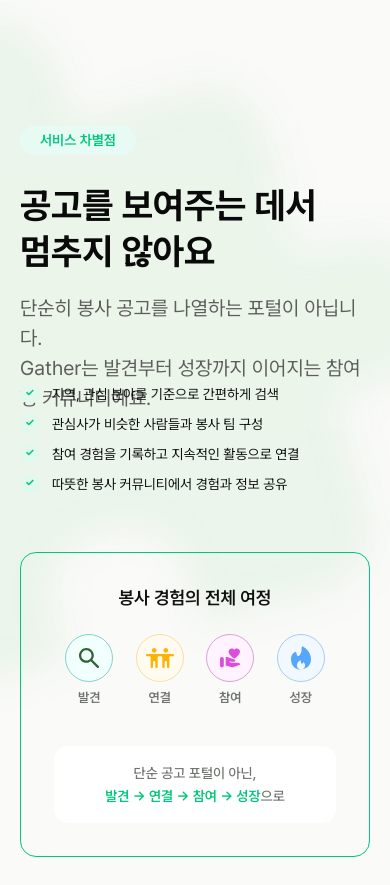
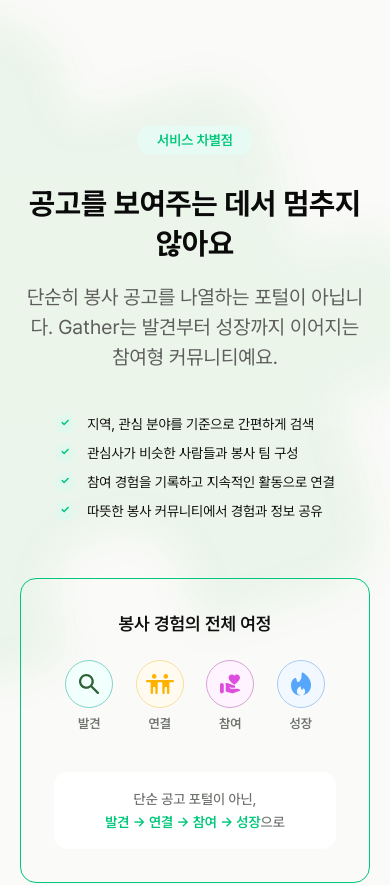
Before and after one commit to KUIT-GATHER/gather-landing, a Next.js app: page / in a window 390 px wide. Shown: the part 2620-3505 px from the top of the page. Built offline with nearby package versions, Linux system fonts and the light colour scheme; no server answers.

Commit message:
fix: qa 최종 반영사항 수정

```diff
--- a/components/landing/DifferenceSection.tsx
+++ b/components/landing/DifferenceSection.tsx
@@ -17,7 +17,7 @@ const journeyItems = [
 export function DifferenceSection() {
   return (
     <section className="relative z-0 py-20 xl:h-[696px] xl:py-0" data-motion-section="difference">
-      <div className="relative mx-auto grid w-[calc(100%-40px)] max-w-[1232px] items-start gap-14 lg:grid-cols-[1.1fr_.9fr] xl:block xl:h-full">
+      <div className="relative mx-auto grid w-[calc(100%-40px)] max-w-[1232px] items-start gap-14 xl:block xl:h-full">
         <Image src="/assets/illustrations/landing/service-difference-glow.svg" alt="" width={847} height={847} className="pointer-events-none absolute left-[-270px] top-[-170px] h-auto w-[720px] max-w-none -rotate-15 -scale-y-100 xl:hidden" aria-hidden="true" />
         <div className="pointer-events-none absolute left-[-330px] top-[-232.03px] hidden h-[927.897px] w-[927.893px] items-center justify-center xl:flex" aria-hidden="true">
           <div className="flex-none -rotate-15 -scale-y-100">
@@ -28,18 +28,18 @@ export function DifferenceSection() {
             </div>
           </div>
         </div>
-        <div className="xl:absolute xl:left-0 xl:top-[143px] xl:h-[370px] xl:w-[610px]">
-          <div className="h-[226px]">
-            <span className="inline-flex h-[29px] items-center justify-center rounded-[20px] bg-[#e8faf4] px-5 text-sm font-semibold leading-[16.5px] text-brand" data-motion="difference-copy">서비스 차별점</span>
-            <div className="mt-2 h-[112px] pt-5">
-              <h2 className="text-4xl font-bold leading-[46px] text-[#0a0a0a]" data-motion="difference-copy">공고를 보여주는 데서<br />멈추지 않아요</h2>
+        <div className="text-center xl:absolute xl:left-0 xl:top-[143px] xl:h-[370px] xl:w-[610px] xl:text-left">
+          <div className="h-auto xl:h-[226px]">
+            <span className="inline-flex h-[29px] w-fit items-center justify-center rounded-[20px] bg-[#e8faf4] px-5 text-sm font-semibold leading-[16.5px] text-brand" data-motion="difference-copy">서비스 차별점</span>
+            <div className="mt-2 h-auto pt-5 xl:h-[112px]">
+              <h2 className="text-[30px] font-bold leading-[1.35] text-[#0a0a0a] sm:text-4xl sm:leading-[46px]" data-motion="difference-copy">공고를 보여주는 데서<span className="hidden xl:inline"><br /></span> 멈추지 않아요</h2>
             </div>
-            <div className="mt-2 h-[69px] py-2.5">
-              <p className="text-xl leading-[30px] text-[#5e5e5d]" data-motion="difference-copy">단순히 봉사 공고를 나열하는 포털이 아닙니다.<br />Gather는 발견부터 성장까지 이어지는 참여형 커뮤니티예요.</p>
+            <div className="mt-2 h-auto py-2.5 xl:h-[69px]">
+              <p className="text-xl leading-[30px] text-[#5e5e5d]" data-motion="difference-copy">단순히 봉사 공고를 나열하는 포털이 아닙니다.<span className="hidden xl:inline"><br /></span> Gather는 발견부터 성장까지 이어지는 참여형 커뮤니티예요.</p>
             </div>
           </div>
-          <ul className="mt-8 text-sm leading-[21px] text-[#101110]">
-            {differenceItems.map((item, index) => <li key={item} className={`flex items-start gap-3 ${index === 0 ? "h-[22px]" : "h-[30px] pt-2"}`} data-motion="difference-item"><span className="flex h-5 w-5 shrink-0 items-center justify-center rounded-full bg-[#e2f8ee] font-bold text-[11px] leading-[16.5px] text-brand">✓</span>{item}</li>)}
+          <ul className="mx-auto mt-8 w-fit max-w-full text-left text-sm leading-[21px] text-[#101110] xl:mx-0">
+            {differenceItems.map((item, index) => <li key={item} className={`flex items-start gap-3 ${index === 0 ? "h-auto xl:h-[22px]" : "h-auto pt-2 xl:h-[30px]"}`} data-motion="difference-item"><span className="flex h-5 w-5 shrink-0 items-center justify-center rounded-full bg-[#e2f8ee] font-bold text-[11px] leading-[16.5px] text-brand">✓</span>{item}</li>)}
           </ul>
         </div>
         <div className="rounded-2xl border border-brand p-[33px] xl:absolute xl:right-0 xl:top-[207px] xl:h-[303px] xl:w-[498px]" data-motion="difference-journey">
--- a/components/landing/VolunteerTypeSection.tsx
+++ b/components/landing/VolunteerTypeSection.tsx
@@ -5,24 +5,24 @@ export function VolunteerTypeSection() {
   return (
     <section id="volunteer-type" className="scroll-mt-24 bg-[linear-gradient(90deg,#e3f7eb_0%,#f5fbf7_68%,#fff_100%)] py-20 xl:h-[609px] xl:py-0" data-motion-section="volunteer-type">
       <div className="relative mx-auto flex w-[calc(100%-40px)] max-w-[1232px] flex-col gap-14 xl:h-full xl:block">
-        <div className="xl:absolute xl:left-0 xl:top-[133px] xl:h-[347px] xl:w-[610px]">
-          <div className="h-[226px]">
-            <span className="inline-flex h-[29px] items-center justify-center rounded-[20px] bg-[#f6fffc] px-5 text-sm font-semibold leading-[16.5px] text-brand" data-motion="type-copy">봉사 유형 테스트</span>
-            <div className="mt-2 h-[112px] pt-5">
-              <h2 className="text-4xl font-bold leading-[46px] text-[#0a0a0a]" data-motion="type-copy">나는 어떤 방식으로<br /><span className="text-brand">세상을 돕는 사람일까?</span></h2>
+        <div className="text-center xl:absolute xl:left-0 xl:top-[133px] xl:h-[347px] xl:w-[610px] xl:text-left">
+          <div className="h-auto xl:h-[226px]">
+            <span className="inline-flex h-[29px] w-fit items-center justify-center rounded-[20px] bg-[#f6fffc] px-5 text-sm font-semibold leading-[16.5px] text-brand" data-motion="type-copy">봉사 유형 테스트</span>
+            <div className="mt-2 h-auto pt-5 xl:h-[112px]">
+              <h2 className="text-[30px] font-bold leading-[1.35] text-[#0a0a0a] sm:text-4xl sm:leading-[46px]" data-motion="type-copy">나는 어떤 방식으로<span className="hidden xl:inline"><br /></span> <span className="text-brand">세상을 돕는 사람일까?</span></h2>
             </div>
-            <div className="mt-2 h-[69px] py-2.5">
-              <p className="text-xl leading-[30px] text-[#5e5e5d]" data-motion="type-copy">몇 가지 질문에 답하고 나에게 잘 맞는 봉사 방식과<br />추천 활동을 확인해 보세요.</p>
+            <div className="mt-2 h-auto py-2.5 xl:h-[69px]">
+              <p className="text-xl leading-[30px] text-[#5e5e5d]" data-motion="type-copy">몇 가지 질문에 답하고 나에게 잘 맞는 봉사 방식과<span className="hidden xl:inline"><br /></span> 추천 활동을 확인해 보세요.</p>
             </div>
           </div>
-          <div className="mt-0 flex min-h-[61px] flex-wrap items-center gap-x-4 gap-y-3 text-sm text-[#5e5e5d]">
+          <div className="mt-0 flex min-h-[61px] flex-wrap items-center justify-center gap-x-4 gap-y-3 text-sm text-[#5e5e5d] xl:justify-start">
             {[
               ["/assets/icons/type-test-clock.svg", "약 60초 소요"],
               ["/assets/icons/type-test-unlock.svg", "로그인 없이 시작"],
               ["/assets/icons/type-test-save.svg", "결과 카드 저장 가능"],
             ].map(([icon, label]) => <span key={label} className="flex items-center gap-3" data-motion="type-copy"><Image src={icon} alt="" width={24} height={24} className="h-6 w-6" />{label}</span>)}
           </div>
-          <Link href="/volunteer-type" className="inline-flex h-[56px] w-[220px] items-center justify-center rounded-[15px] bg-brand text-[15px] font-bold leading-[22px] text-white transition hover:bg-brand-strong" data-motion="type-action">나의 봉사 유형 알아보기 →</Link>
+          <Link href="/volunteer-type" className="flex h-[56px] w-[220px] mx-auto mt-6 items-center justify-center rounded-[15px] bg-brand text-[15px] font-bold leading-[22px] text-white transition hover:bg-brand-strong xl:mx-0 xl:mt-0" data-motion="type-action">나의 봉사 유형 알아보기 →</Link>
         </div>
 
         <div className="relative mx-auto h-[367px] w-full max-w-[420px] xl:absolute xl:left-[856px] xl:top-[141px]" aria-hidden="true">
```
